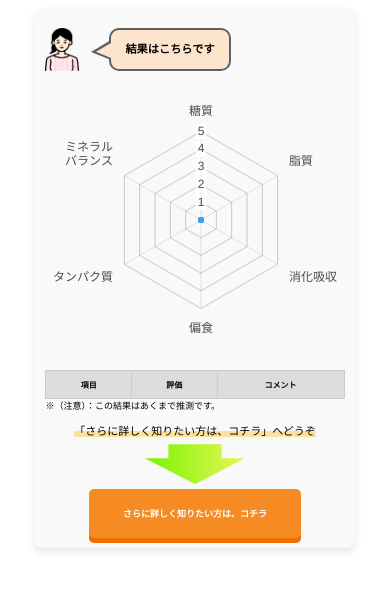
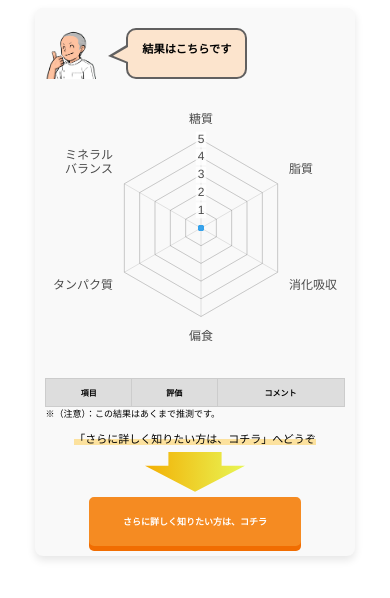
Before and after one commit to mayumikawanami/NutriCare, a Nuxt app: page /result in a window 390 px wide. Shown: the top 598 px of the page. Built offline with nearby package versions, Linux system fonts and the light colour scheme.

Commit message:
fix 画像の差し替え

```diff
--- a/pages/questionnaire.vue
+++ b/pages/questionnaire.vue
@@ -2,7 +2,7 @@
   <div class="questionnaire-container">
     <h1 class="title">食事診断チェックシート</h1>
     <div class="comment-top">
-      <img src="images/smile_woman.png" alt="smile_woman" class="top-img" />
+      <img src="images/kei_img.png" alt="kei_img" class="top-img" />
       <h2 class="page-comment">{{ currentComment }}</h2>
     </div>
     <p class="remaining-questions">{{ currentPage }}／{{ totalPages }}ページ</p>
--- a/pages/result.vue
+++ b/pages/result.vue
@@ -2,9 +2,9 @@
   <div class="result">
     <div class="result-top">
       <img
-        src="images/smile_woman.png"
-        alt="smile_woman"
-        class="questionnaire_top-img"
+        src="images/kei_img.png"
+        alt="kei_img"
+        class="result_top-img"
       />
       <h2 class="result-top_title">結果はこちらです</h2>
     </div>
@@ -357,8 +357,8 @@ export default {
   margin-top: 10px;
 }
 
-.questionnaire_top-img {
-  width: 75px;
+.result_top-img {
+  width: 100px;
 }
 
 .advice {
@@ -468,7 +468,7 @@ export default {
   margin: 5px auto;
   width: 200px;
   height: 40px;
-  background: linear-gradient(90deg, #78f304 0%, #e8f655 100%);
+  background: linear-gradient(90deg, #f3af04 0%, #e8f655 100%);
   clip-path: polygon(
     0 34.9%,
     23.4% 34.9%,
@@ -693,10 +693,10 @@ export default {
   }
   .result-top_title {
     padding: 0px 20px;
-    font-size: 23px;
+    font-size: 22px;
     line-height: 3.5;
   }
-  .questionnaire_top-img {
+  .result_top-img {
     width: 80px;
     height: 83px;
   }
@@ -717,9 +717,9 @@ export default {
     padding: 0px 14px;
     border-radius: 10px;
   }
-  .questionnaire_top-img {
-    width: 34px;
-    height: 43px;
+  .result_top-img {
+    width: 17%;
+    height: auto;
   }
 
   .open-modal-btn {
```
Also changed, not shown: static/images/kei_img.PNG (added).
